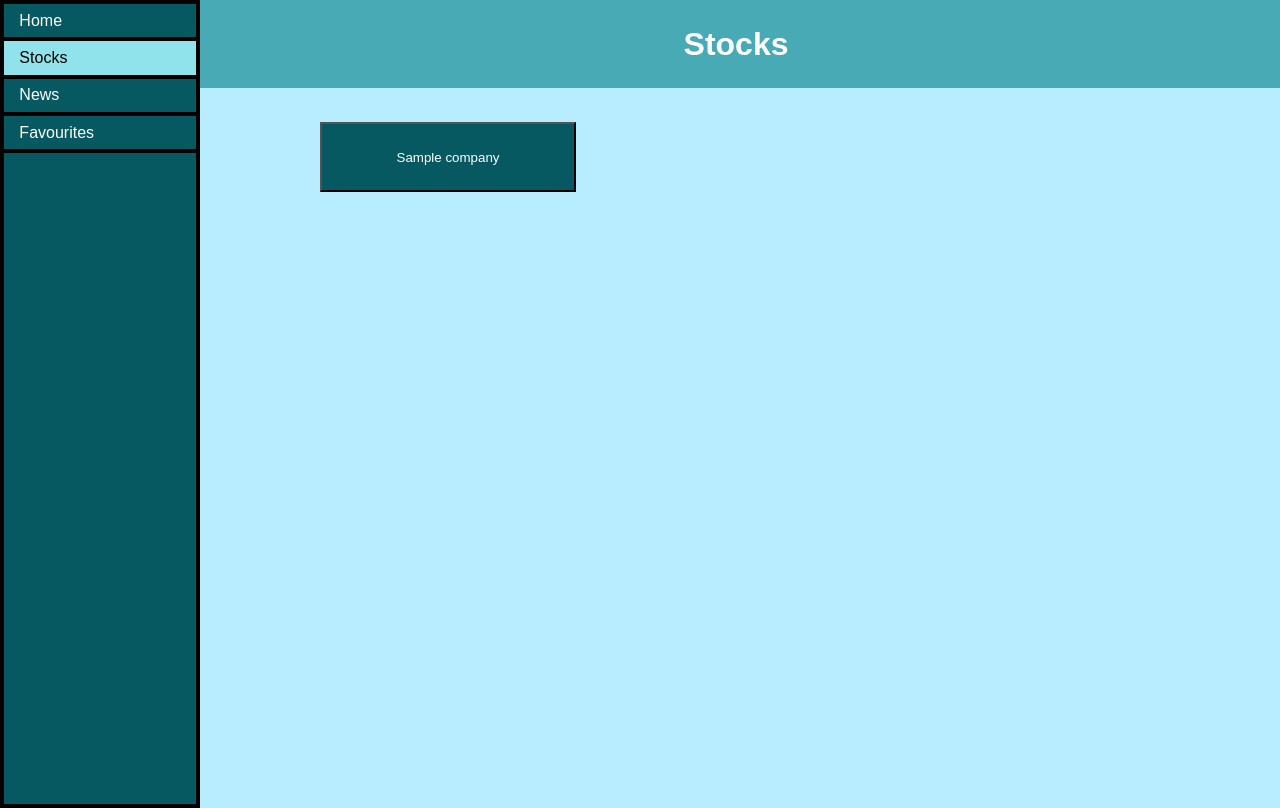
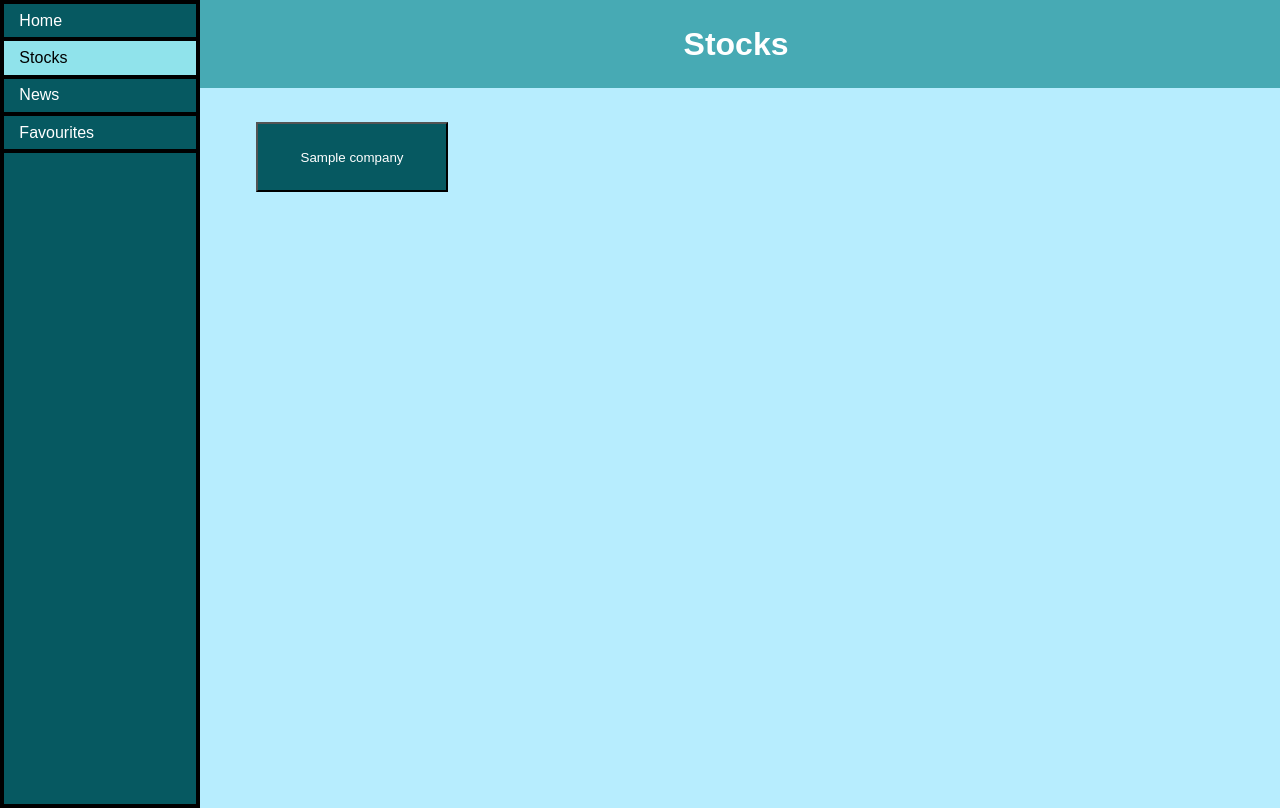
Before and after one commit to mariaachim/stock-market-forecast-application, a Flask app: page /stocks in a window 1280 px wide. Run offline with Flask 3, Linux system fonts and the light colour scheme; tables that the repository leaves empty hold one stand-in row (values such as "Sample post"); parts of the project's set-up code (start-up, migrations or seed data) failed here and were passed over.

Commit message:
css changes

```diff
--- a/static/css/styles.css
+++ b/static/css/styles.css
@@ -110,13 +110,14 @@ li a.active {
 }
 
 .stocks input[type="submit"] {
-  margin-left: 25%;
+  margin-left: 20%;
+  margin-right: -5%;
   margin-top: 1%;
   border-radius: 0;
-  padding: 0;
-  display: inline-block;
+  padding: 10px;
+  display: inline;
   height: 70px;
-  width: 20%;
+  width: 15%;
 }
 
 .favourites input[type="submit"] {
```
